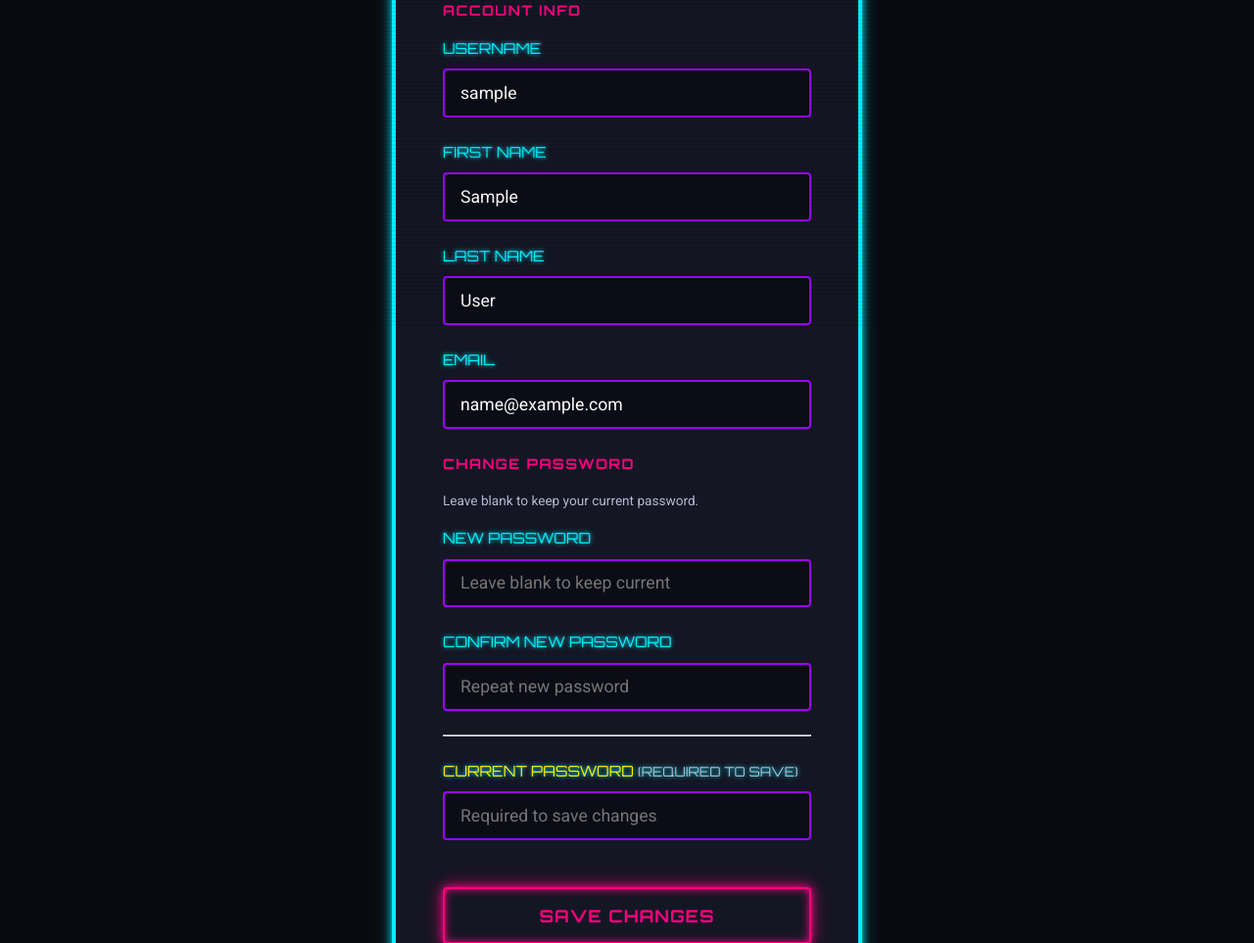
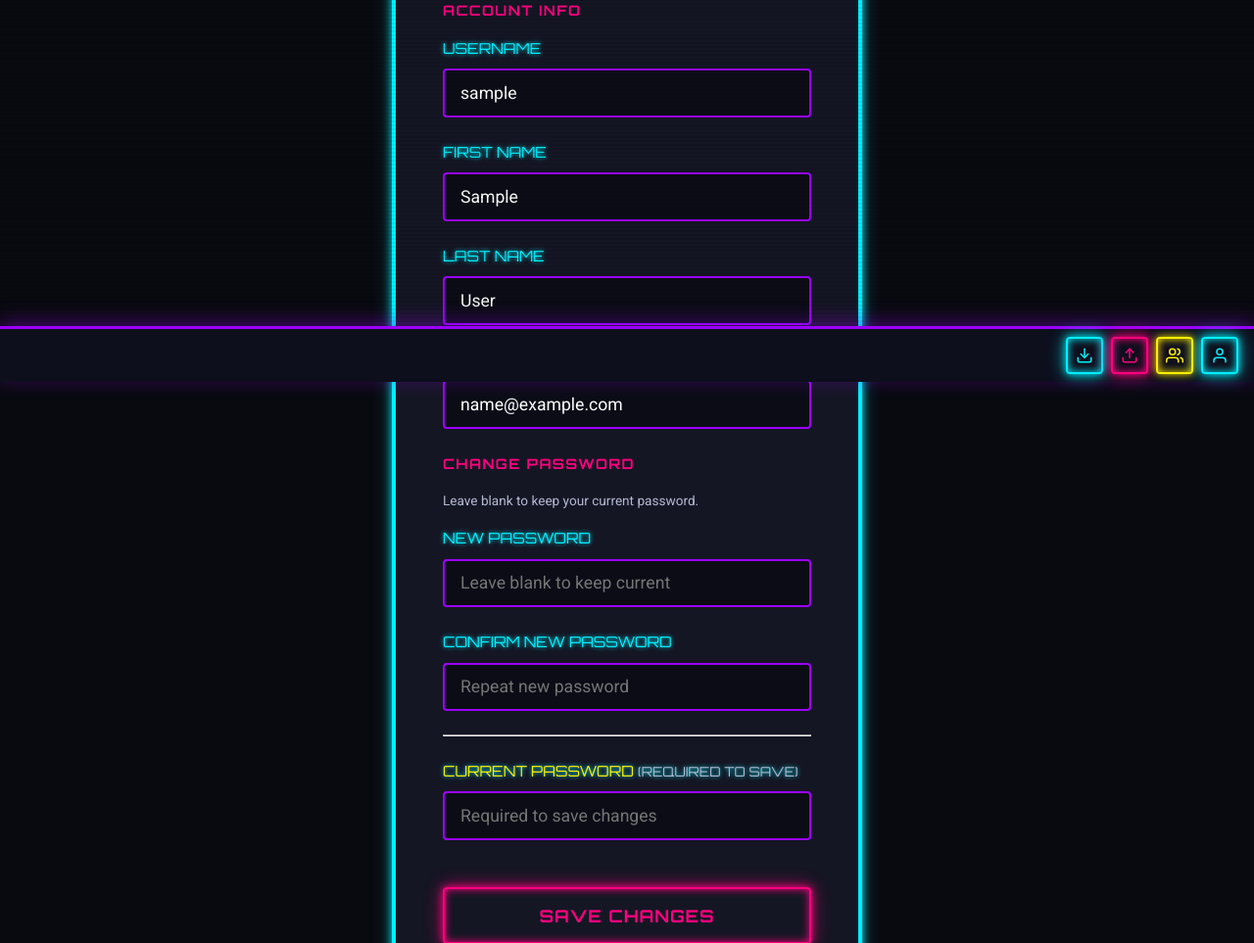
Before and after one commit to nephiw/family-photos, a Django app: page /profile/ in a window 1280 px wide. Shown: the part 467-1430 px from the top of the page at 98% size. Run offline with Django 5.2, Linux system fonts and the light colour scheme; the visitor is signed in with stand-in values (Sample User, id 1); data that the repository does not hold is empty; parts of the project's set-up code (start-up, migrations or seed data) failed here and were passed over; some libraries are stand-ins or nearby versions.

Commit message:
Switch to stream compress, improve header/footer

```diff
--- a/gallery/static/css/styles.css
+++ b/gallery/static/css/styles.css
@@ -106,9 +106,6 @@ a:hover {
     border-bottom: 4px solid var(--neon-purple);
     box-shadow: 0 4px 20px rgba(157, 0, 255, 0.4);
     padding: 1.5rem 2rem;
-    position: sticky;
-    top: 0;
-    z-index: 100;
 }
 
 .header-content {
@@ -160,7 +157,7 @@ a:hover {
 .main-content {
     max-width: 1400px;
     margin: 2rem auto;
-    padding: 0 2rem;
+    padding: 0 2rem 5rem;
 }
 
 /* Neon Buttons */
@@ -869,8 +866,6 @@ dialog::backdrop {
     color: var(--neon-cyan);
 }
 
-
-
 .photo-detail-actions {
     margin-top: auto;
     display: flex;
@@ -975,9 +970,36 @@ dialog::backdrop {
     display: none;
 }
 
-/* Scroll state: hide brand title/subtitle */
-.header-scrolled .brand-title,
-.header-scrolled .brand-subtitle {
+/* Bottom nav bar (slides in from the bottom on scroll) */
+.bottom-nav {
+    display: flex;
+    position: fixed;
+    bottom: 0;
+    left: 0;
+    right: 0;
+    z-index: 100;
+    background-color: var(--bg-header);
+    border-top: 3px solid var(--neon-purple);
+    box-shadow: 0 -4px 20px rgba(157, 0, 255, 0.4);
+    padding: 0.5rem 1rem;
+    justify-content: flex-end;
+    align-items: center;
+    gap: 0.5rem;
+    transform: translateY(100%);
+    transition: transform 0.3s ease;
+}
+
+.bottom-nav.is-visible {
+    transform: translateY(0);
+}
+
+.bottom-nav .btn {
+    padding: 0.5rem;
+    min-width: 36px;
+    min-height: 36px;
+}
+
+.bottom-nav .btn .btn-text {
     display: none;
 }
 
@@ -987,7 +1009,7 @@ dialog::backdrop {
 }
 
 /* Narrow screens: nav action buttons become icon-only */
-@media (max-width: 768px) {
+@media (max-width: 850px) {
     .nav-actions .btn .btn-text {
         display: none;
     }
@@ -1028,5 +1050,7 @@ dialog::backdrop {
 }
 
 @keyframes spin {
-    to { transform: rotate(360deg); }
+    to {
+        transform: rotate(360deg);
+    }
 }
--- a/gallery/static/js/main.js
+++ b/gallery/static/js/main.js
@@ -1,15 +1,15 @@
 // Synthwave Photo Gallery JavaScript
 
-// Hide brand title on scroll
+// Show bottom nav bar on scroll
 document.addEventListener("DOMContentLoaded", () => {
-  const header = document.querySelector(".header-container");
-  if (!header) return;
+  const bottomNav = document.querySelector(".bottom-nav");
+  if (!bottomNav) return;
 
   let ticking = false;
   window.addEventListener("scroll", () => {
     if (!ticking) {
       window.requestAnimationFrame(() => {
-        header.classList.toggle("header-scrolled", window.scrollY > 60);
+        bottomNav.classList.toggle("is-visible", window.scrollY > 60);
         ticking = false;
       });
       ticking = true;
--- a/gallery/views.py
+++ b/gallery/views.py
@@ -1,14 +1,14 @@
 import os
-import zipfile
-from io import BytesIO
 
 from datetime import timedelta
+
+import zipstream
 
 from django.conf import settings
 from django.contrib import messages
 from django.contrib.auth.decorators import login_required, user_passes_test
 from django.contrib.auth.models import User
-from django.http import HttpResponse, JsonResponse
+from django.http import HttpResponse, JsonResponse, StreamingHttpResponse
 from django.shortcuts import get_object_or_404, redirect, render
 from django.utils import timezone
 from django.views.decorators.http import require_GET
@@ -115,27 +115,31 @@ def download_zip(request):
         messages.warning(request, "No photos to download.")
         return redirect("gallery:photo_list")
 
-    buffer = BytesIO()
-    with zipfile.ZipFile(buffer, "w", zipfile.ZIP_DEFLATED) as zip_file:
-        used_names = set()
-        for photo in photos:
-            try:
-                name = os.path.basename(photo.image.name)
+    def photo_chunks(p):
+        with p.image.open("rb") as f:
+            while True:
+                chunk = f.read(65536)
+                if not chunk:
+                    break
+                yield chunk
 
-                base, ext = os.path.splitext(name)
-                counter = 1
-                while name in used_names:
-                    name = f"{base}_{counter}{ext}"
-                    counter += 1
-                used_names.add(name)
+    zs = zipstream.ZipStream(compress_type=zipstream.ZIP_DEFLATED)
+    used_names = set()
+    for photo in photos:
+        try:
+            name = os.path.basename(photo.image.name)
+            base, ext = os.path.splitext(name)
+            counter = 1
+            while name in used_names:
+                name = f"{base}_{counter}{ext}"
+                counter += 1
+            used_names.add(name)
 
-                with photo.image.open("rb") as f:
-                    zip_file.writestr(name, f.read())
-            except Exception as e:
-                print(f"Failed to zip photo {photo.id}: {e}")
+            zs.add(photo_chunks(photo), name)
+        except Exception as e:
+            print(f"Failed to zip photo {photo.id}: {e}")
 
-    buffer.seek(0)
-    response = HttpResponse(buffer.getvalue(), content_type="application/zip")
+    response = StreamingHttpResponse(zs, content_type="application/zip")
     response["Content-Disposition"] = 'attachment; filename="family_event_photos.zip"'
     return response
 
--- a/requirements.txt
+++ b/requirements.txt
@@ -9,3 +9,4 @@ psycopg2-binary>=2.9
 whitenoise>=6.0
 celery>=5.3
 redis>=5.0
+zipstream-ng>=1.9
--- a/templates/base.html
+++ b/templates/base.html
@@ -23,7 +23,7 @@
         />
 
         <!-- Stylesheets -->
-        <link rel="stylesheet" href="{% static 'css/styles.css' %}" />
+        <link rel="stylesheet" href="{% static 'css/styles.css' %}?v={{ cache_buster }}" />
 
         <!-- HTMX Script -->
         <script
@@ -144,7 +144,9 @@
                             stroke-linecap="round"
                             stroke-linejoin="round"
                         >
-                            <path d="M20 21v-2a4 4 0 0 0-4-4H8a4 4 0 0 0-4 4v2"></path>
+                            <path
+                                d="M20 21v-2a4 4 0 0 0-4-4H8a4 4 0 0 0-4 4v2"
+                            ></path>
                             <circle cx="12" cy="7" r="4"></circle>
                         </svg>
                         <span class="btn-text">Profile</span>
@@ -236,6 +238,105 @@
         <!-- Main Dynamic Content -->
         <main class="main-content">{% block content %}{% endblock %}</main>
 
+        <!-- Bottom nav bar (appears on scroll) -->
+        <nav class="bottom-nav">
+            {% if user.is_authenticated %}
+
+            <a href="{% url 'gallery:download_zip' %}" class="btn btn-cyan">
+                <svg
+                    width="18"
+                    height="18"
+                    viewBox="0 0 24 24"
+                    fill="none"
+                    stroke="currentColor"
+                    stroke-width="2"
+                    stroke-linecap="round"
+                    stroke-linejoin="round"
+                >
+                    <path d="M21 15v4a2 2 0 0 1-2 2H5a2 2 0 0 1-2-2v-4"></path>
+                    <polyline points="7 10 12 15 17 10"></polyline>
+                    <line x1="12" y1="15" x2="12" y2="3"></line>
+                </svg>
+                <span class="btn-text">Download All</span>
+            </a>
+
+            <a href="{% url 'gallery:photo_upload' %}" class="btn btn-pink">
+                <svg
+                    width="18"
+                    height="18"
+                    viewBox="0 0 24 24"
+                    fill="none"
+                    stroke="currentColor"
+                    stroke-width="2"
+                    stroke-linecap="round"
+                    stroke-linejoin="round"
+                >
+                    <path d="M21 15v4a2 2 0 0 1-2 2H5a2 2 0 0 1-2-2v-4"></path>
+                    <polyline points="17 8 12 3 7 8"></polyline>
+                    <line x1="12" y1="3" x2="12" y2="15"></line>
+                </svg>
+                <span class="btn-text">Upload</span>
+            </a>
+
+            {% if user.is_superuser %}
+            <a href="{% url 'gallery:user_list' %}" class="btn btn-yellow">
+                <svg
+                    width="18"
+                    height="18"
+                    viewBox="0 0 24 24"
+                    fill="none"
+                    stroke="currentColor"
+                    stroke-width="2"
+                    stroke-linecap="round"
+                    stroke-linejoin="round"
+                >
+                    <path d="M17 21v-2a4 4 0 0 0-4-4H5a4 4 0 0 0-4 4v2"></path>
+                    <circle cx="9" cy="7" r="4"></circle>
+                    <path d="M23 21v-2a4 4 0 0 0-3-3.87"></path>
+                    <path d="M16 3.13a4 4 0 0 1 0 7.75"></path>
+                </svg>
+                <span class="btn-text">Users</span>
+            </a>
+            {% endif %}
+
+            <a href="{% url 'gallery:profile' %}" class="btn btn-cyan">
+                <svg
+                    width="18"
+                    height="18"
+                    viewBox="0 0 24 24"
+                    fill="none"
+                    stroke="currentColor"
+                    stroke-width="2"
+                    stroke-linecap="round"
+                    stroke-linejoin="round"
+                >
+                    <path d="M20 21v-2a4 4 0 0 0-4-4H8a4 4 0 0 0-4 4v2"></path>
+                    <circle cx="12" cy="7" r="4"></circle>
+                </svg>
+                <span class="btn-text">Profile</span>
+            </a>
+
+            {% else %}
+            <a href="{% url 'gallery:auth_login' %}" class="btn btn-pink">
+                <svg
+                    width="18"
+                    height="18"
+                    viewBox="0 0 24 24"
+                    fill="none"
+                    stroke="currentColor"
+                    stroke-width="2"
+                    stroke-linecap="round"
+                    stroke-linejoin="round"
+                >
+                    <path d="M15 3h4a2 2 0 0 1 2 2v14a2 2 0 0 1-2 2h-4"></path>
+                    <polyline points="10 17 15 12 10 7"></polyline>
+                    <line x1="15" y1="12" x2="3" y2="12"></line>
+                </svg>
+                <span class="btn-text">Login</span>
+            </a>
+            {% endif %}
+        </nav>
+
         <!-- Scripts -->
         <script src="{% static 'js/main.js' %}"></script>
         {% block scripts %}{% endblock %}
```
